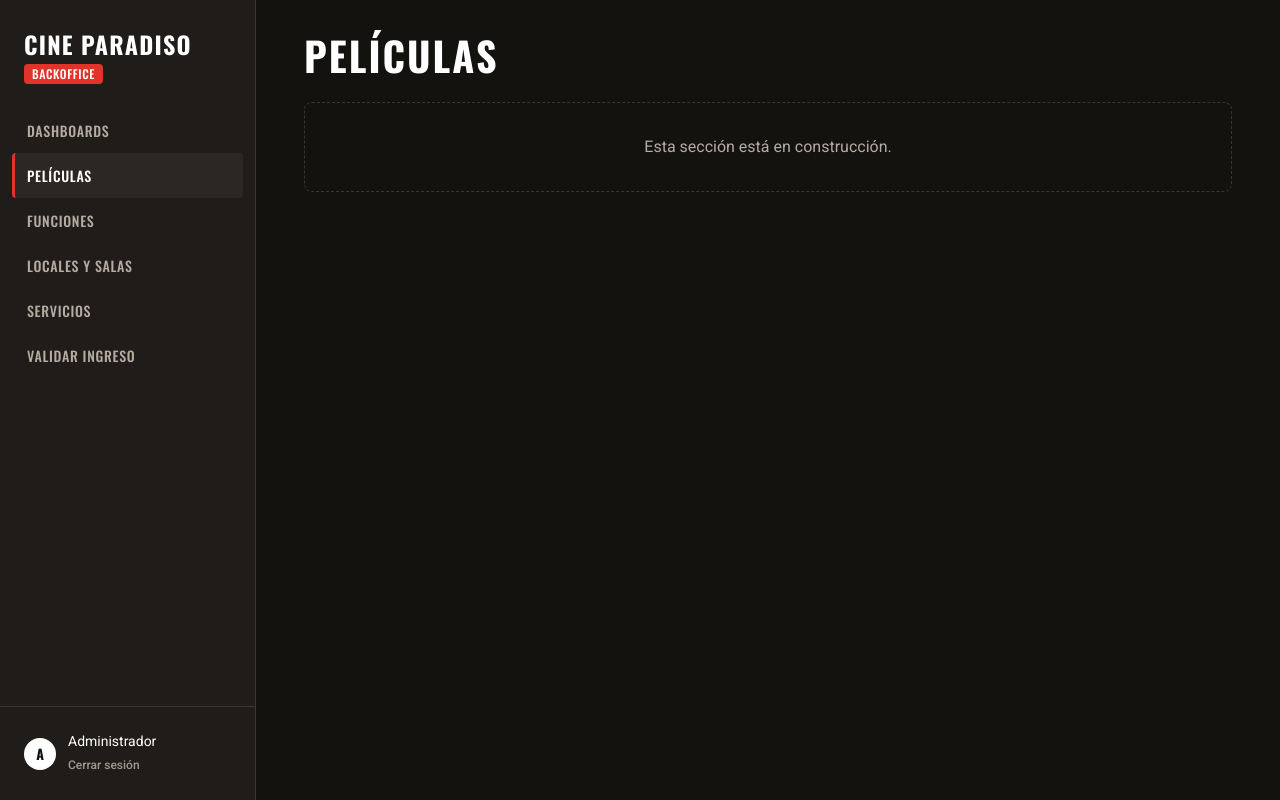
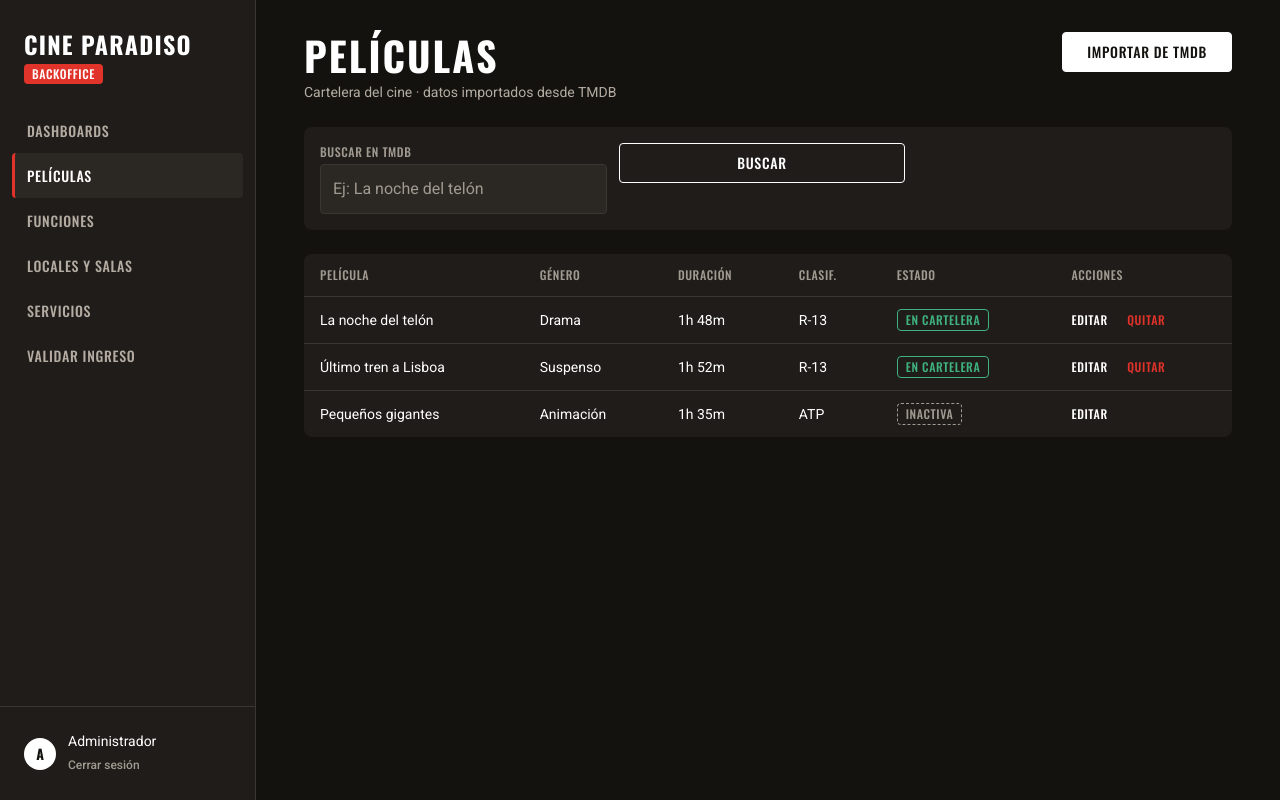
Before and after one commit to LucasFiuba1/tp-integrador-ids-cinemark, a Flask app: page /admin/peliculas in a window 1280 px wide. Run offline with Flask 3, Linux system fonts and the light colour scheme; the visitor is signed in with stand-in values (Sample User, id 1).

Commit message:
SCRUM-117: maquetar template de peliculas del backoffice

```diff
--- a/src/frontend/routes/backoffice.py
+++ b/src/frontend/routes/backoffice.py
@@ -19,7 +19,7 @@ SECCIONES = (
 
 # Secciones que ya tienen su vista; el resto muestra la pantalla provisoria. Al implementar una
 # (SCRUM-53, 55, 57, 72, 74, 77), agregar su endpoint acá y definir la vista con ese mismo endpoint.
-SECCIONES_IMPLEMENTADAS = ("servicios", "validar")
+SECCIONES_IMPLEMENTADAS = ("servicios", "validar", "peliculas")
 
 
 def requiere_admin(vista):
@@ -72,6 +72,29 @@ def _historial_ejemplo():
         {"hora": "2026-10-24T18:58:00", "pelicula": "La noche del telón", "butacas": "C2", "resultado": "cancelada"},
     ]
 
+def _peliculas_ejemplo():
+    return [
+        {"id": 1, "titulo": "La noche del telón", "genero": "Drama", "duracion_min": 108, "clasificacion": "R-13", "activa": True,},
+        {"id": 2, "titulo": "Último tren a Lisboa", "genero": "Suspenso", "duracion_min": 112, "clasificacion": "R-13", "activa": True,},
+        {"id": 3, "titulo": "Pequeños gigantes","genero": "Animación", "duracion_min": 95, "clasificacion": "ATP", "activa": False,},
+    ]
+
+@backoffice_bp.get("/peliculas")
+@requiere_admin
+def peliculas():
+    peliculas = _peliculas_ejemplo()
+    return render_template("backoffice/peliculas.html", peliculas=peliculas)
+
+@backoffice_bp.get("/peliculas/<int:id>/editar")
+@requiere_admin
+def editar_pelicula(id):
+    return redirect(url_for("backoffice.peliculas"))
+
+
+@backoffice_bp.post("/peliculas/<int:id>/baja")
+@requiere_admin
+def baja_pelicula(id):
+    return redirect(url_for("backoffice.peliculas"))
 
 @backoffice_bp.route("/validar", methods=["GET", "POST"])
 @requiere_admin
--- /dev/null
+++ b/src/frontend/templates/backoffice/peliculas.html
@@ -0,0 +1,52 @@
+{% extends "backoffice/base_admin.html" %}
+{% from "macros.html" import cabecera_pagina, campo, boton, tabla %}
+
+{% block titulo %}Películas · Backoffice · Cine Paradiso{% endblock %}
+
+{% block admin %}
+  {{ cabecera_pagina(
+    "Películas",
+    bajada="Cartelera del cine · datos importados desde TMDB",
+    accion={
+        "texto": "Importar de TMDB",
+        "url": "#buscador-tmdb"
+    }
+) }}
+<section class="panel" id="buscador-tmdb">
+  <form method="get" action="{{ url_for('backoffice.peliculas') }}" class="formulario-linea">
+    {{ campo(
+        "q",
+        "Buscar en TMDB",
+        placeholder="Ej: La noche del telón",
+        requerido=false
+    ) }}
+
+    {{ boton("Buscar", tipo="submit", clase="boton boton-secundario") }}
+  </form>
+</section>
+
+{{ tabla(
+    [
+        {"clave": "titulo", "titulo": "Película"},
+        {"clave": "genero", "titulo": "Género"},
+        {"clave": "duracion_min", "titulo": "Duración", "tipo": "duracion"},
+        {"clave": "clasificacion", "titulo": "Clasif."},
+        {
+            "clave": "activa",
+            "titulo": "Estado",
+            "tipo": "activo",
+            "textos": {
+                "activa": "En cartelera",
+                "inactiva": "Inactiva"
+            }
+        }
+    ],
+    peliculas,
+    acciones={
+        "editar": "backoffice.editar_pelicula",
+        "baja": "backoffice.baja_pelicula",
+        "texto_baja": "Quitar"
+    },
+    vacio="Todavía no hay películas cargadas."
+) }}
+{% endblock %}
--- a/src/frontend/templates/macros.html
+++ b/src/frontend/templates/macros.html
@@ -75,6 +75,7 @@
                   {% if columna.tipo == "activo" %}{% set valor = "activa" if valor else "inactiva" %}{% endif %}
                   {% if columna.tipo in ("estado", "activo") %}{{ badge_estado(valor, (columna.textos or {}).get(valor, '')) }}
                   {% elif columna.tipo == "precio" %}{{ valor | precio }}
+                  {% elif columna.tipo == "duracion" %}{{ valor // 60 }}h {{ valor % 60 }}m
                   {% elif columna.tipo == "hora" %}{{ valor | hora }}
                   {% elif columna.tipo == "fecha_hora" %}{{ valor | fecha_hora }}
                   {% else %}{{ valor }}{% endif %}
```
